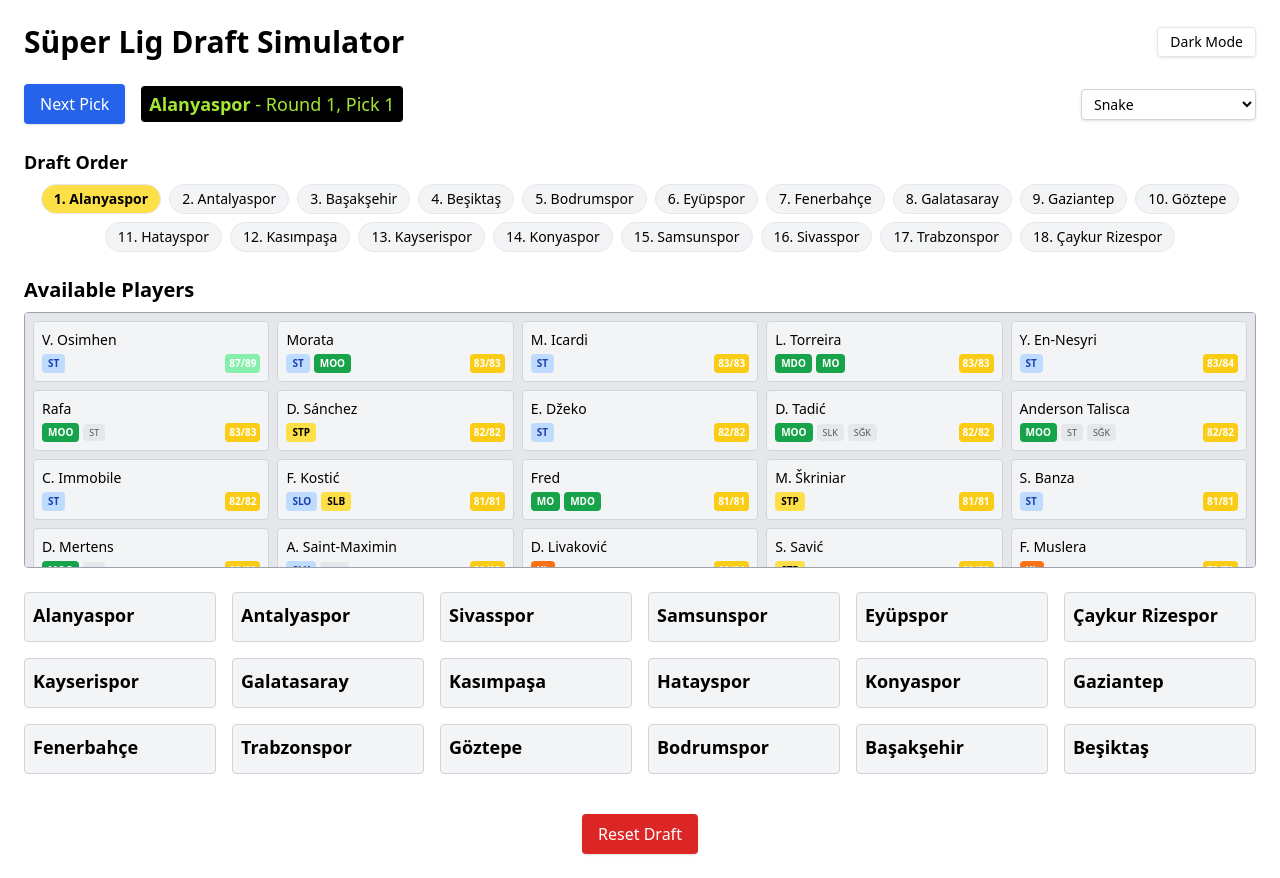
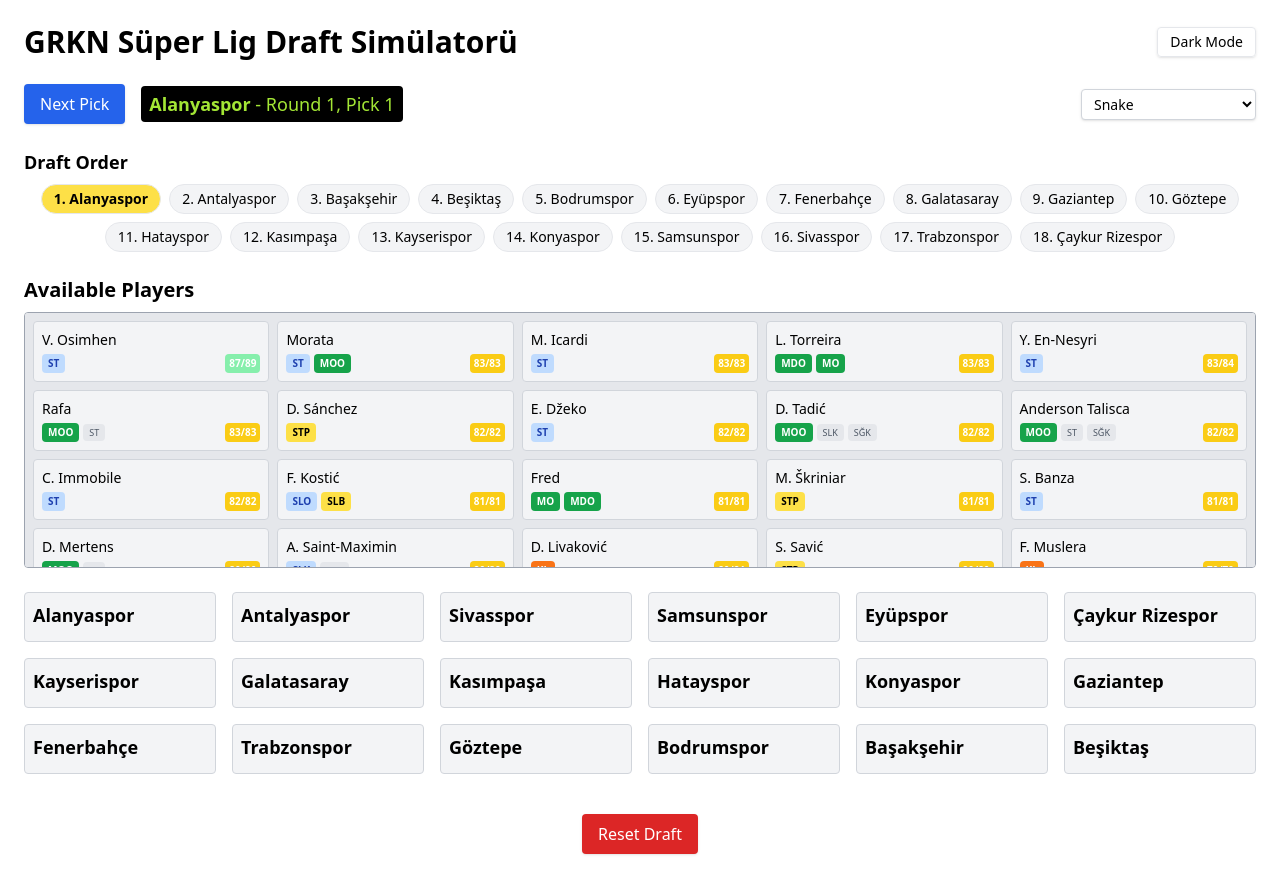
Before and after one commit to grknbybrt/SLDraft, a React (Vite) app: page / in a window 1280 px wide. Built offline with nearby package versions, Linux system fonts and the light colour scheme.

Commit message:
Update App.jsx

```diff
--- a/src/App.jsx
+++ b/src/App.jsx
@@ -588,7 +588,7 @@
   return (
     <div className={`p-6 font-sans min-h-screen ${darkMode ? 'bg-gray-900 text-white' : 'bg-white text-black'}`}>
       <div className="flex justify-between items-center mb-6">
-        <h1 className="text-3xl font-bold">Süper Lig Draft Simulator</h1>
+        <h1 className="text-3xl font-bold">GRKN Süper Lig Draft Simülatorü</h1>
         <button
           onClick={() => setDarkMode(!darkMode)}
           className="px-3 py-1 border rounded text-sm shadow hover:bg-gray-200 dark:hover:bg-gray-800"
```
